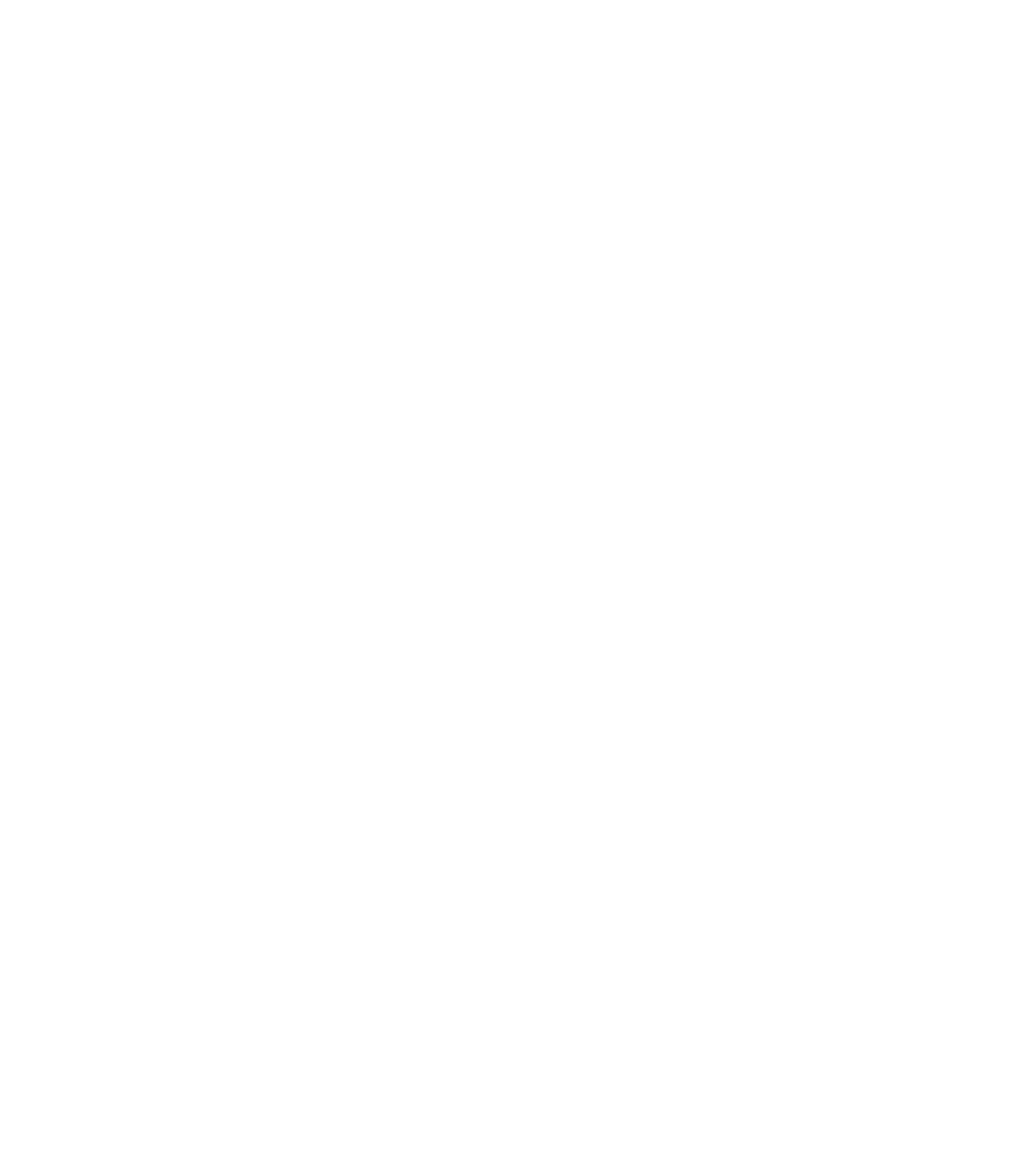
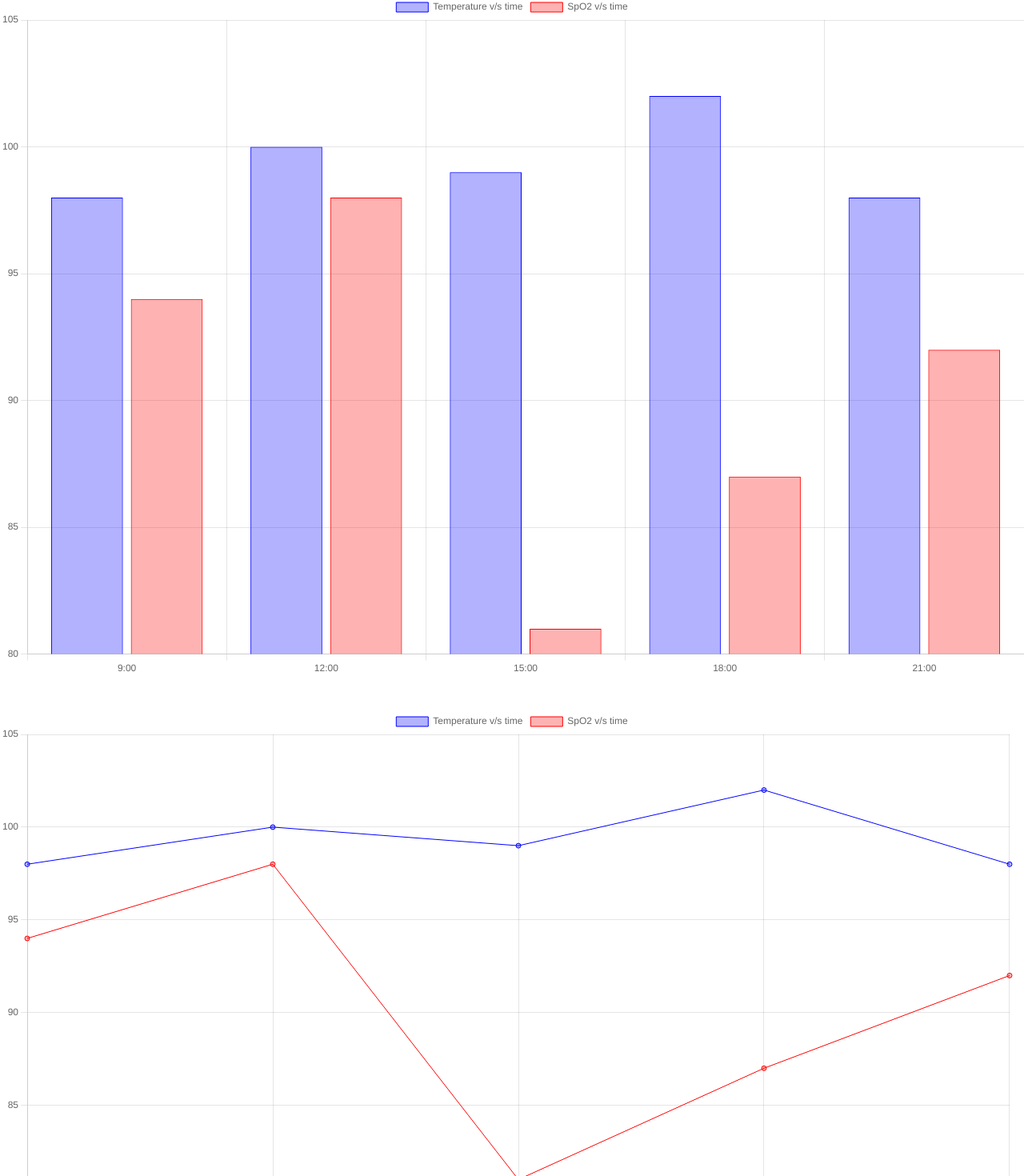
Before and after one commit to coviapp/dashboard, a React (Create React App) app: page /graphs/1 in a window 1280 px wide. Before the commit this address had no page. Shown: the part 125-1595 px from the top of the page at 80% size. Before the commit the page ends 800 px from the top, so only its background shows below. Built offline with nearby package versions, Linux system fonts and the light colour scheme.

Commit message:
Merged line and bar chart

```diff
--- a/src/components/App.js
+++ b/src/components/App.js
@@ -23,9 +23,6 @@ import Search from '@material-ui/icons/Search';
 import ViewColumn from '@material-ui/icons/ViewColumn';
 import SearchIcon from '@material-ui/icons/Search';
 
-import BarChart from './BarChart'
-import LineChart from './LineChart'
-// todo: figure out a way to route
 
 const tableIcons = {
   Add: forwardRef((props, ref) => <AddBox {...props} ref={ref} />),
--- a/src/components/BarChart.js
+++ /dev/null
@@ -1,50 +0,0 @@
-import React from 'react'
-import { Bar } from 'react-chartjs-2'
-
-const BarChart = () => {
-  // returning a jsx
-  return (
-    <>
-      <h2 id="header">
-          Displaying information for Mr X
-          <br/>
-          Todo: Add other details!
-      </h2>
-      <br/>
-      <Bar
-        data = {{
-          labels: ['9:00', '12:00', '15:00', '18:00', '21:00',],
-          datasets: [
-            {
-              label: 'Temperature v/s time',
-              data: [98, 100, 99, 102, 98],
-              backgroundColor: 'rgba(0, 0, 255, 0.3)',
-              borderColor: 'rgba(0, 0, 255, 1)',
-              borderWidth: 1
-            },
-            {
-              label: 'SpO2 v/s time',
-              data: [94, 98, 81, 87, 92],
-              backgroundColor: 'rgba(255, 0, 0, 0.3)',
-              borderColor: 'rgba(255, 0, 0, 1)',
-              borderWidth: 1
-            }
-          ]
-        }}
-
-        height={200}
-
-        options= {{
-          scales: {
-            y:{
-              beginAtZero: false
-            }
-          }
-        }}
-
-      />
-    </>
-  )
-}
-
-export default BarChart
--- /dev/null
+++ b/src/components/Graph.js
@@ -0,0 +1,80 @@
+import React from 'react'
+import { Bar, Line } from 'react-chartjs-2'
+
+const Graph = () => (
+  <React.Fragment>
+    <h2 id="header">
+        Displaying information for Mr X
+        <br/>
+        Todo: Add other details!
+    </h2>
+    <br/>
+    <Bar
+      data = {{
+        labels: ['9:00', '12:00', '15:00', '18:00', '21:00',],
+        datasets: [
+          {
+            label: 'Temperature v/s time',
+            data: [98, 100, 99, 102, 98],
+            backgroundColor: 'rgba(0, 0, 255, 0.3)',
+            borderColor: 'rgba(0, 0, 255, 1)',
+            borderWidth: 1
+          },
+          {
+            label: 'SpO2 v/s time',
+            data: [94, 98, 81, 87, 92],
+            backgroundColor: 'rgba(255, 0, 0, 0.3)',
+            borderColor: 'rgba(255, 0, 0, 1)',
+            borderWidth: 1
+          }
+        ]
+      }}
+
+      height={200}
+
+      options= {{
+        scales: {
+          y:{
+            beginAtZero: false
+          }
+        }
+      }}
+
+    />
+
+    <br/>
+    <br/>
+
+    <Line
+      data = {{
+          labels: ['9:00', '12:00', '15:00', '18:00', '21:00',],
+          datasets: [
+              {
+                  label: 'Temperature v/s time',
+                  data: [98, 100, 99, 102, 98],
+                  backgroundColor: 'rgba(0, 0, 255, 0.3)',
+                  borderColor: 'rgba(0, 0, 255, 1)',
+                  borderWidth: 1
+              },
+              {
+                  label: 'SpO2 v/s time',
+                  data: [94, 98, 81, 87, 92],
+                  backgroundColor: 'rgba(255, 0, 0, 0.3)',
+                  borderColor: 'rgba(255, 0, 0, 1)',
+                  borderWidth: 1
+              }
+          ]
+      }}
+
+      options={{
+          scales: {
+              x:{
+                  beginAtZero: false
+              }
+          }
+      }}
+    />
+    </React.Fragment>
+);
+
+export default Graph
--- a/src/components/LineChart.js
+++ /dev/null
@@ -1,48 +0,0 @@
-import React from 'react'
-import { Line } from 'react-chartjs-2'
-
-// Todo: make this unique for every profile!
-// So we will have to pass in the state... from our file!
-
-const LineChart = ({ studentId }) => (
-    <div>
-        <h2 id="header">
-            Displaying information for Mr X
-            <br/>
-            Todo: Add other details!
-        </h2>
-        <br/>
-        <Line
-            data = {{
-                labels: ['9:00', '12:00', '15:00', '18:00', '21:00',],
-                datasets: [
-                    {
-                        label: 'Temperature v/s time',
-                        data: [98, 100, 99, 102, 98],
-                        backgroundColor: 'rgba(0, 0, 255, 0.3)',
-                        borderColor: 'rgba(0, 0, 255, 1)',
-                        borderWidth: 1
-                    },
-                    {
-                        label: 'SpO2 v/s time',
-                        data: [94, 98, 81, 87, 92],
-                        backgroundColor: 'rgba(255, 0, 0, 0.3)',
-                        borderColor: 'rgba(255, 0, 0, 1)',
-                        borderWidth: 1
-                    }
-                ]
-            }}
-
-            options={{
-                scales: {
-                    x:{
-                        beginAtZero: false
-                    }
-                }
-            }}
-
-        />
-    </div>
-);
-
-export default LineChart
--- a/src/components/Router.js
+++ b/src/components/Router.js
@@ -1,8 +1,7 @@
 import React from 'react'
 import { BrowserRouter, Route, Switch } from 'react-router-dom'
 import App from './App'
-import BarChart from './BarChart'
-import LineChart from './LineChart'
+import Graph from './Graph'
 import NotFound from './NotFound'
 
 
@@ -10,8 +9,7 @@ const Router = () => (
     <BrowserRouter>
         <Switch>
             <Route exact path="/" component = { App }/>
-            <Route exact path="/BarChart/:username" component = { BarChart }/>
-            <Route exact path="/LineChart/:username" component = { LineChart }/>
+            <Route exact path="/graphs/:username" component = { Graph }/>
             <Route component = { NotFound }/>
         </Switch>
     </BrowserRouter>
```
